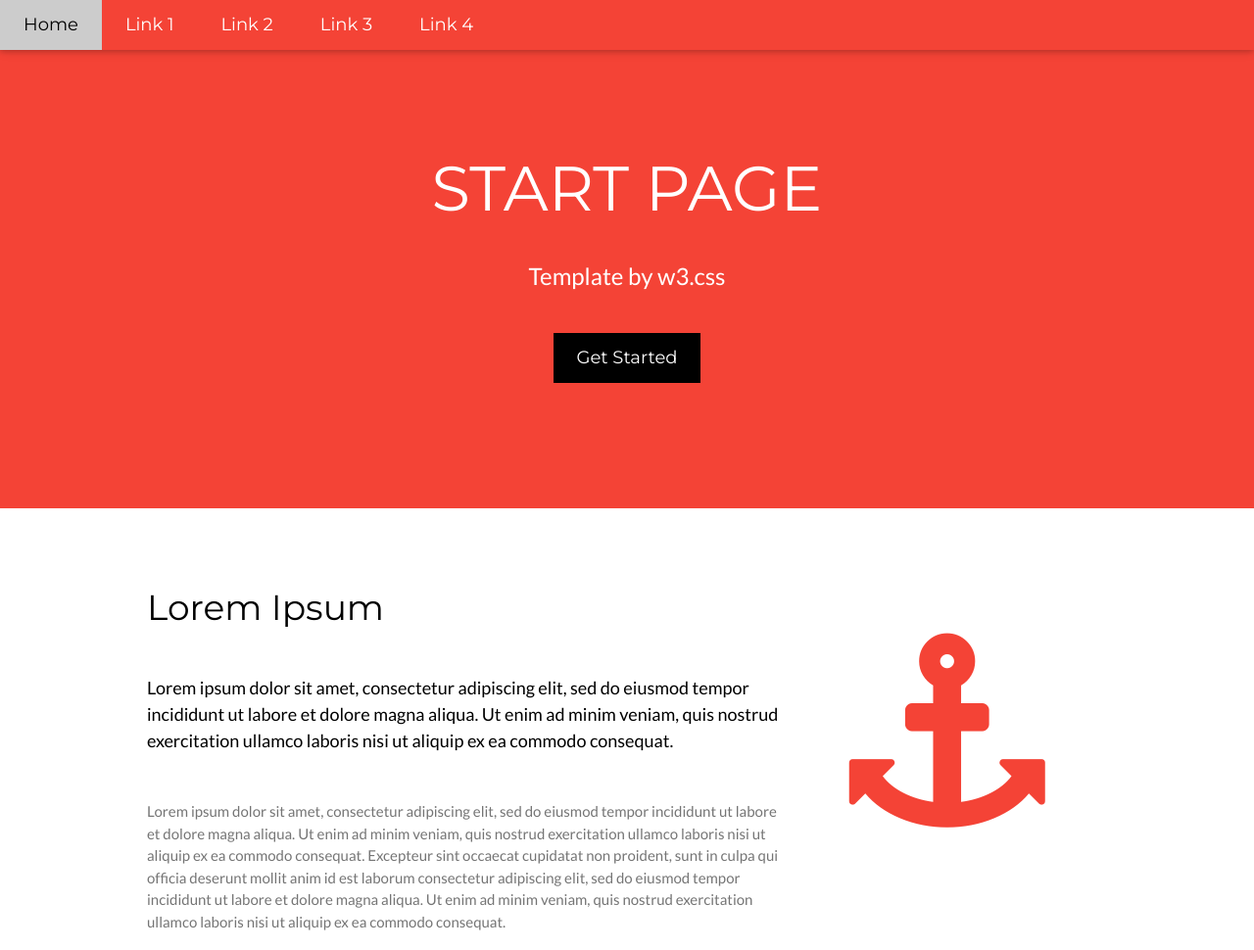
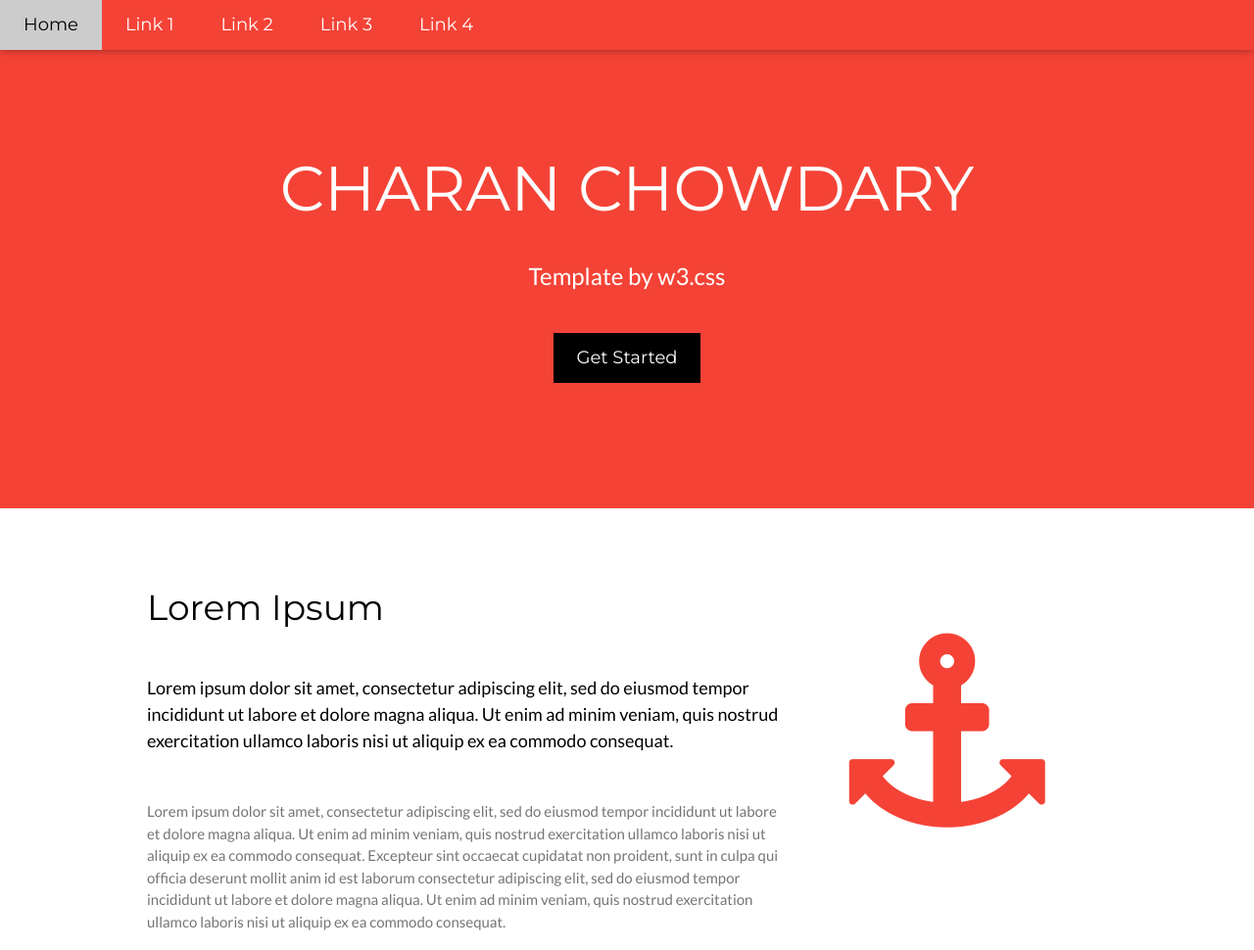
Before and after one commit to charan-madhineni/Charan-repo1, a plain HTML site: page index.html in a window 1280 px wide. Shown: the top 970 px of the page at 98% size. Drawn offline with nearby package versions, Linux system fonts and the light colour scheme.

Commit message:
Final CI/CD Test

```diff
--- a/index.html
+++ b/index.html
@@ -38,7 +38,7 @@
 
 <!-- Header -->
 <header class="w3-container w3-red w3-center" style="padding:128px 16px">
-  <h1 class="w3-margin w3-jumbo">START PAGE</h1>
+  <h1 class="w3-margin w3-jumbo">CHARAN CHOWDARY</h1>
   <p class="w3-xlarge">Template by w3.css</p>
   <button class="w3-button w3-black w3-padding-large w3-large w3-margin-top">Get Started</button>
 </header>
```
